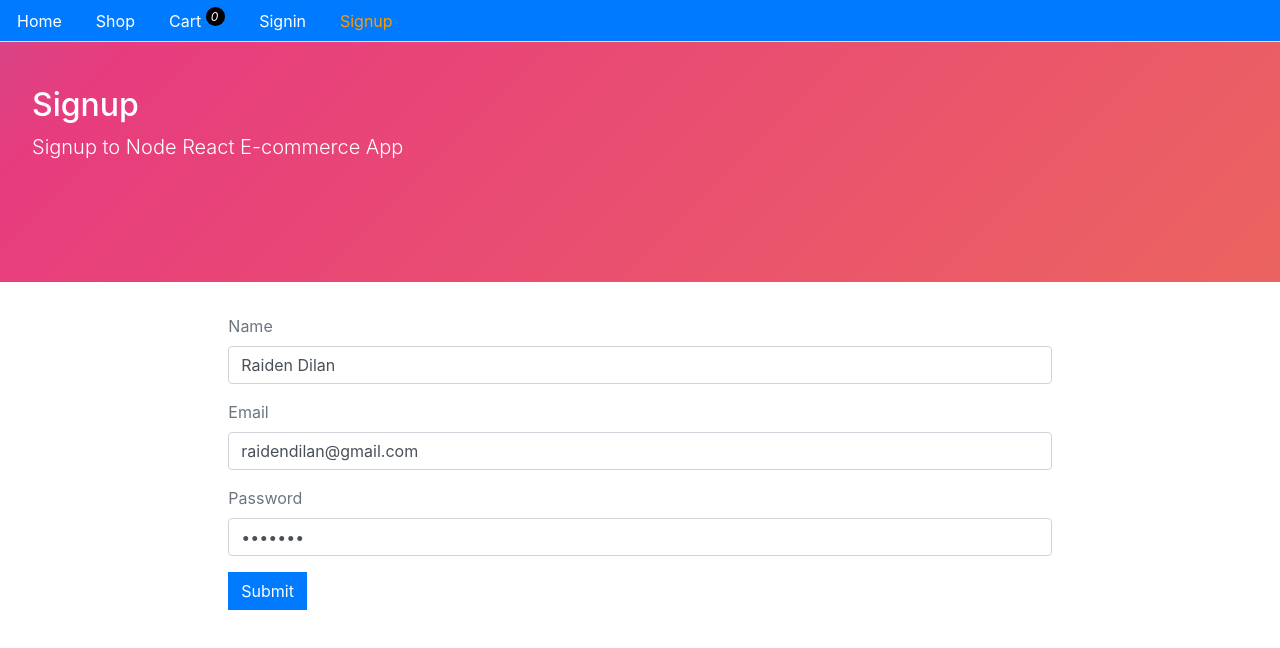
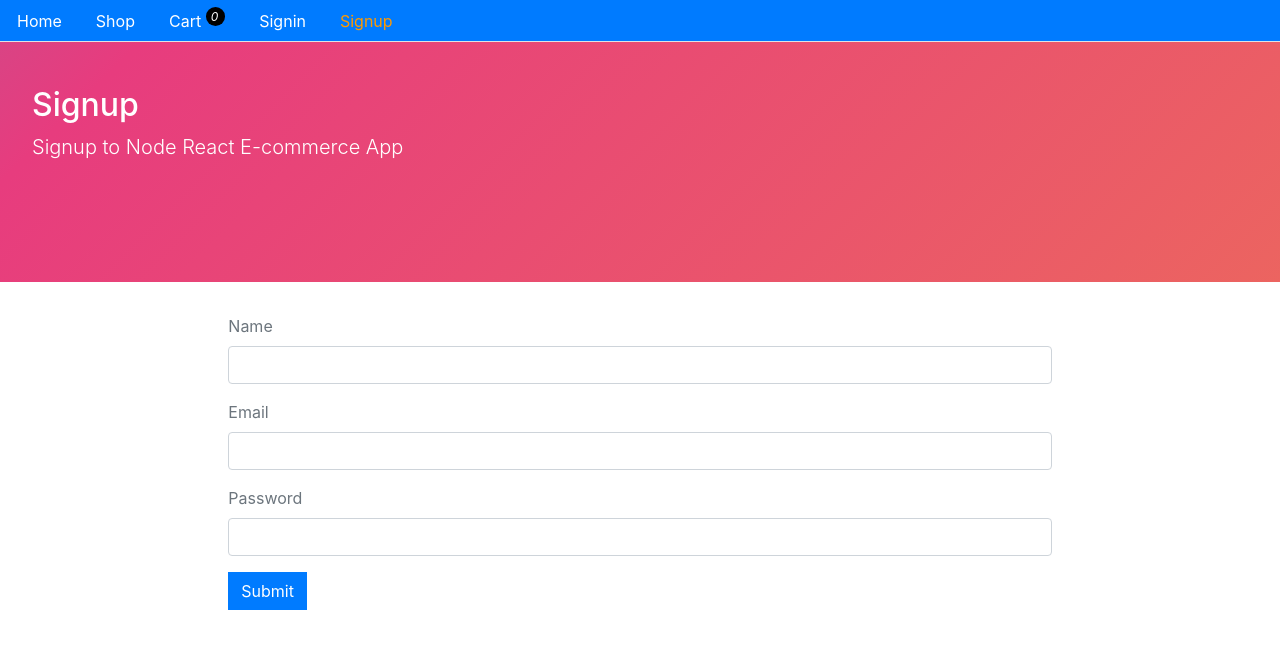
Before and after one commit to RaidenDilan/ecommerce-frontend, a React (Create React App) app: page /signup in a window 1280 px wide. Shown: the top 648 px of the page. Built offline with nearby package versions, Linux system fonts and the light colour scheme; no server answers.

Commit message:
Removed auth pre-filled input values in production

```diff
--- a/src/user/Signin.js
+++ b/src/user/Signin.js
@@ -5,8 +5,8 @@ import { signin, authenticate, isAuthenticated } from '../auth';
 
 const Signin = () => {
   const [values, setValues] = useState({
-    email: 'raidendilan@gmail.com',
-    password: 'raiden1',
+    email: '',
+    password: '',
     error: '',
     loading: false,
     redirectToReferrer: false
--- a/src/user/Signup.js
+++ b/src/user/Signup.js
@@ -5,9 +5,9 @@ import { signup } from '../auth';
 
 const Signup = () => {
   const [values, setValues] = useState({
-    name: 'Raiden Dilan',
-    email: 'raidendilan@gmail.com',
-    password: 'raiden1',
+    name: '',
+    email: '',
+    password: '',
     error: '',
     success: false
   });
```
